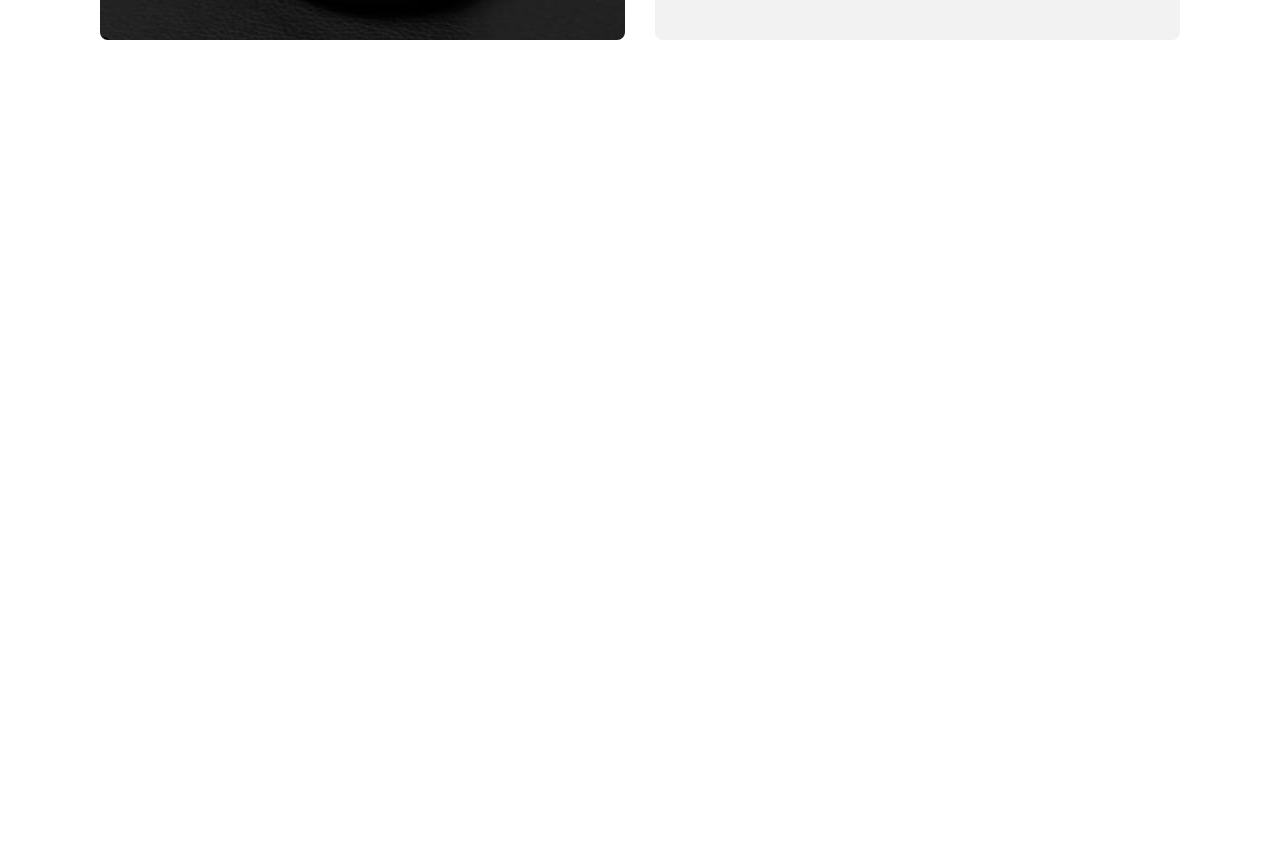
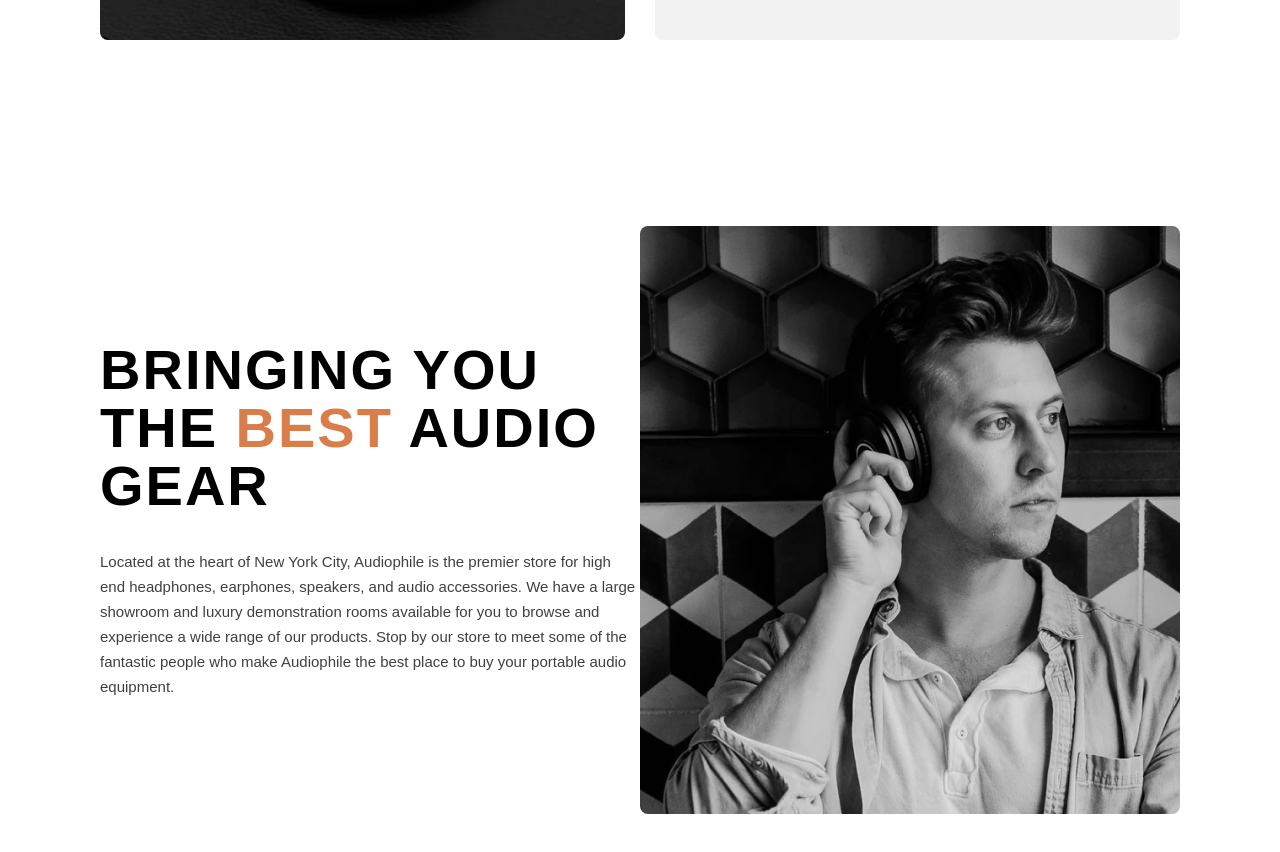
Before and after one commit to ssejjemba/audiophile, a React (Vite) app: page / in a window 1280 px wide. Shown: the part 2760-3612 px from the top of the page. Before the commit the page ends 2880 px from the top, so only its background shows below. Built offline with nearby package versions, Linux system fonts and the light colour scheme.

Commit message:
feat(Blog): add a Blog section to project main stream.

```diff
--- a/src/pages/home/Home.tsx
+++ b/src/pages/home/Home.tsx
@@ -5,6 +5,7 @@
 import { Zx9Speakers } from "../../sections/zx9-speakers/Zx9Speakers";
 import { Zx7Speakers } from "../../sections/zx7-speakers/Zx7Speakers";
 import { Yx1Earphones } from "../../sections/yx1-earphones/Yx1Earphones";
+import { Blog } from "../../sections/blog/Blog";
 
 const HomeSection = styled("section", {
   background: "$secondary",
@@ -25,6 +26,7 @@
       <Zx9Speakers />
       <Zx7Speakers />
       <Yx1Earphones />
+      <Blog />
     </>
   );
 }
--- /dev/null
+++ b/src/sections/blog/Blog.tsx
@@ -0,0 +1,76 @@
+import { styled } from "@stitches/react";
+
+const BlogSection = styled("section", {
+  height: "100vh",
+  width: "100%",
+  padding: "0 100px",
+  display: "flex",
+  flexDirection: "column",
+  justifyContent: "center",
+});
+
+const BlogContainer = styled("div", {
+  height: "588px",
+  width: "100%",
+  display: "flex",
+  flexDirection: "row-reverse",
+});
+
+const BlogImageContainer = styled("div", {
+  width: "50%",
+  height: "100%",
+  backgroundImage: "url(/local/desktop/blog-bg.png)",
+  backgroundPosition: "center",
+  backgroundSize: "cover",
+  borderRadius: "8px",
+});
+
+const BlogDetailsContainer = styled("div", {
+  width: "50%",
+  height: "100%",
+  display: "flex",
+  flexDirection: "column",
+  alignItems: "center",
+  justifyContent: "center",
+  gap: "34px",
+});
+
+const BlogTitle = styled("h1", {
+  color: "black",
+});
+
+const BlogSpan = styled("span", {
+  color: "$primary",
+});
+
+const BlogDetails = styled("p", {
+  color: "$black",
+  mixBlendMode: "normal",
+  opacity: 0.75,
+  fontWeight: 500,
+  fontSize: "15px",
+  lineHeight: "25px",
+});
+
+export const Blog = () => {
+  return (
+    <BlogSection>
+      <BlogContainer>
+        <BlogImageContainer></BlogImageContainer>
+        <BlogDetailsContainer>
+          <BlogTitle>
+            Bringing you the <BlogSpan>best</BlogSpan> audio gear
+          </BlogTitle>
+          <BlogDetails>
+            Located at the heart of New York City, Audiophile is the premier
+            store for high end headphones, earphones, speakers, and audio
+            accessories. We have a large showroom and luxury demonstration rooms
+            available for you to browse and experience a wide range of our
+            products. Stop by our store to meet some of the fantastic people who
+            make Audiophile the best place to buy your portable audio equipment.
+          </BlogDetails>
+        </BlogDetailsContainer>
+      </BlogContainer>
+    </BlogSection>
+  );
+};
```
Also changed, not shown: public/local/desktop/blog-bg.png (added).
